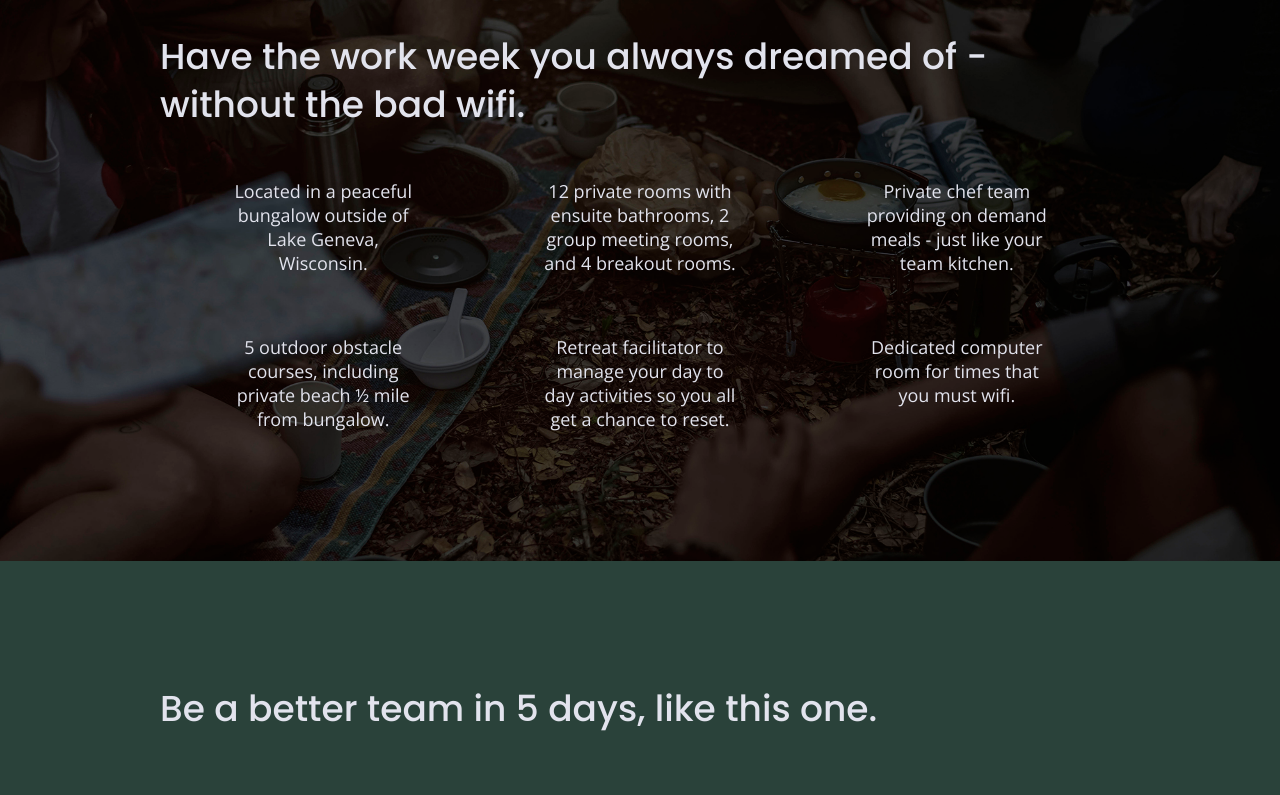
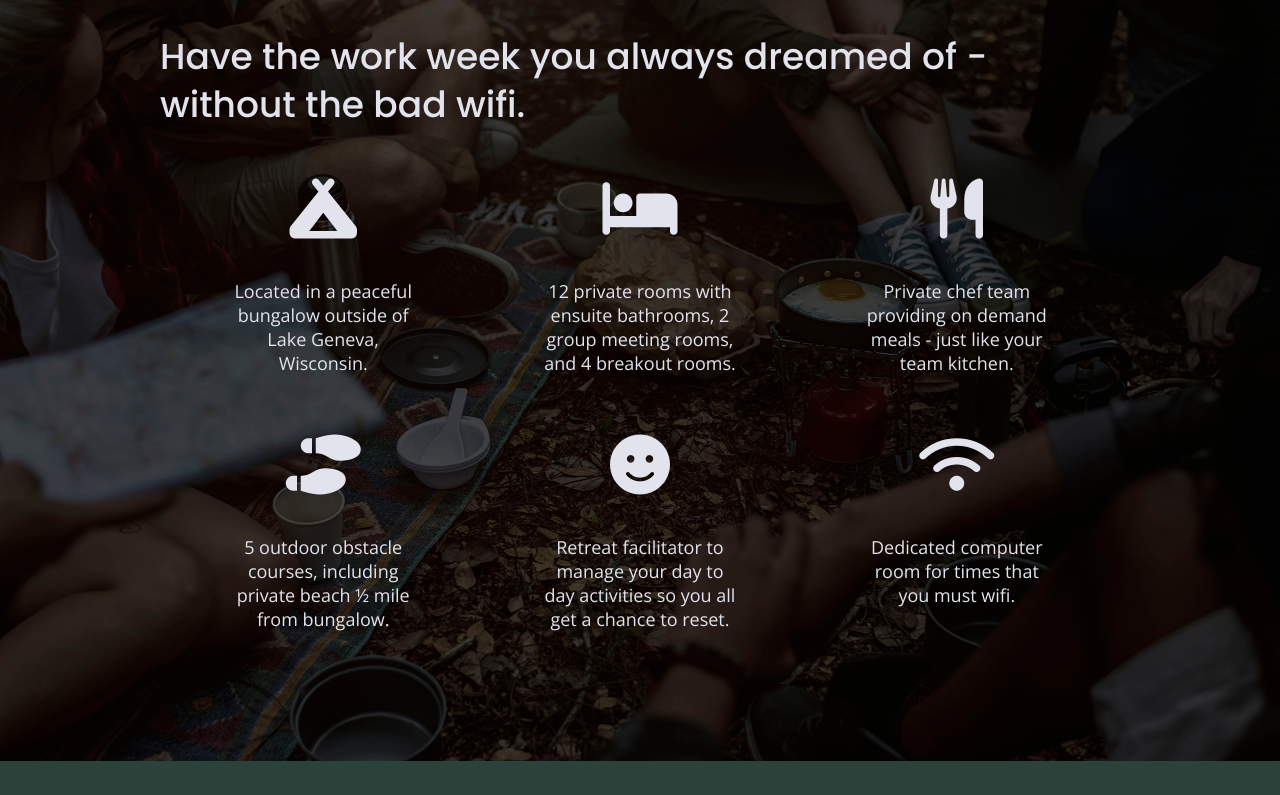
Before and after one commit to sbugler/206-unplugged, a website built with Parcel: page index.html in a window 1280 px wide. Shown: the part 991-1786 px from the top of the page. Built offline with nearby package versions, Linux system fonts and the light colour scheme.

Commit message:
Added Feature Icons

```diff
--- a/css/main.css
+++ b/css/main.css
@@ -310,6 +310,11 @@ aside {
 .features p {
   margin: 0;
   text-align: center;
+}
+
+.features i {
+  font-size: 3.75em;
+  margin-bottom: 40px;
 }
 
 /* Reviews */
--- a/index.html
+++ b/index.html
@@ -25,6 +25,9 @@
   <link rel="preconnect" href="https://fonts.googleapis.com">
   <link rel="preconnect" href="https://fonts.gstatic.com" crossorigin>
   <link href="https://fonts.googleapis.com/css2?family=Open+Sans:ital,wght@0,300..800;1,300..800&family=Poppins:ital,wght@0,100;0,200;0,300;0,400;0,500;0,600;0,700;0,800;0,900;1,100;1,200;1,300;1,400;1,500;1,600;1,700;1,800;1,900&display=swap" rel="stylesheet">
+
+  <script src="https://kit.fontawesome.com/bea1a1d814.js" crossorigin="anonymous"></script>
+
 </head>
 
 <body>
@@ -71,26 +74,32 @@
         <div class="features-items">
           <article>
             <p class="fontawesome-icons"></p>
+            <i class="fas fa-campground"></i>
             <p class="features-item-description">Located in a peaceful bungalow outside of Lake Geneva, Wisconsin.</p>
           </article>
           <article>
             <p class="fontawesome-icons"></p>
+            <i class="fas fa-bed"></i>
             <p class="features-item-description">12 private rooms with ensuite bathrooms, 2 group meeting rooms, and 4 breakout rooms.</p>
           </article>
           <article>
             <p class="fontawesome-icons"></p>
+            <i class="fas fa-utensils"></i>
             <p class="features-item-description">Private chef team providing on demand meals - just like your team kitchen.</p>
           </article>
           <article>
             <p class="fontawesome-icons"></p>
+            <i class="fas fa-shoe-prints"></i>
             <p class="features-item-description">5 outdoor obstacle courses, including private beach ½ mile from bungalow.</p>
           </article>
           <article>
             <p class="fontawesome-icons"></p>
+            <i class="fas fa-smile"></i>
             <p class="features-item-description">Retreat facilitator to manage your day to day activities so you all get a chance to reset.</p>
           </article>
           <article>
             <p class="fontawesome-icons"></p>
+            <i class="fas fa-wifi"></i>
             <p class="features-item-description">Dedicated computer room for times that you must wifi.</p>
           </article>
         </div>
```
Also changed, not shown: about/index.html (+4 -0 lines), faq/index.html (+3 -0 lines).
